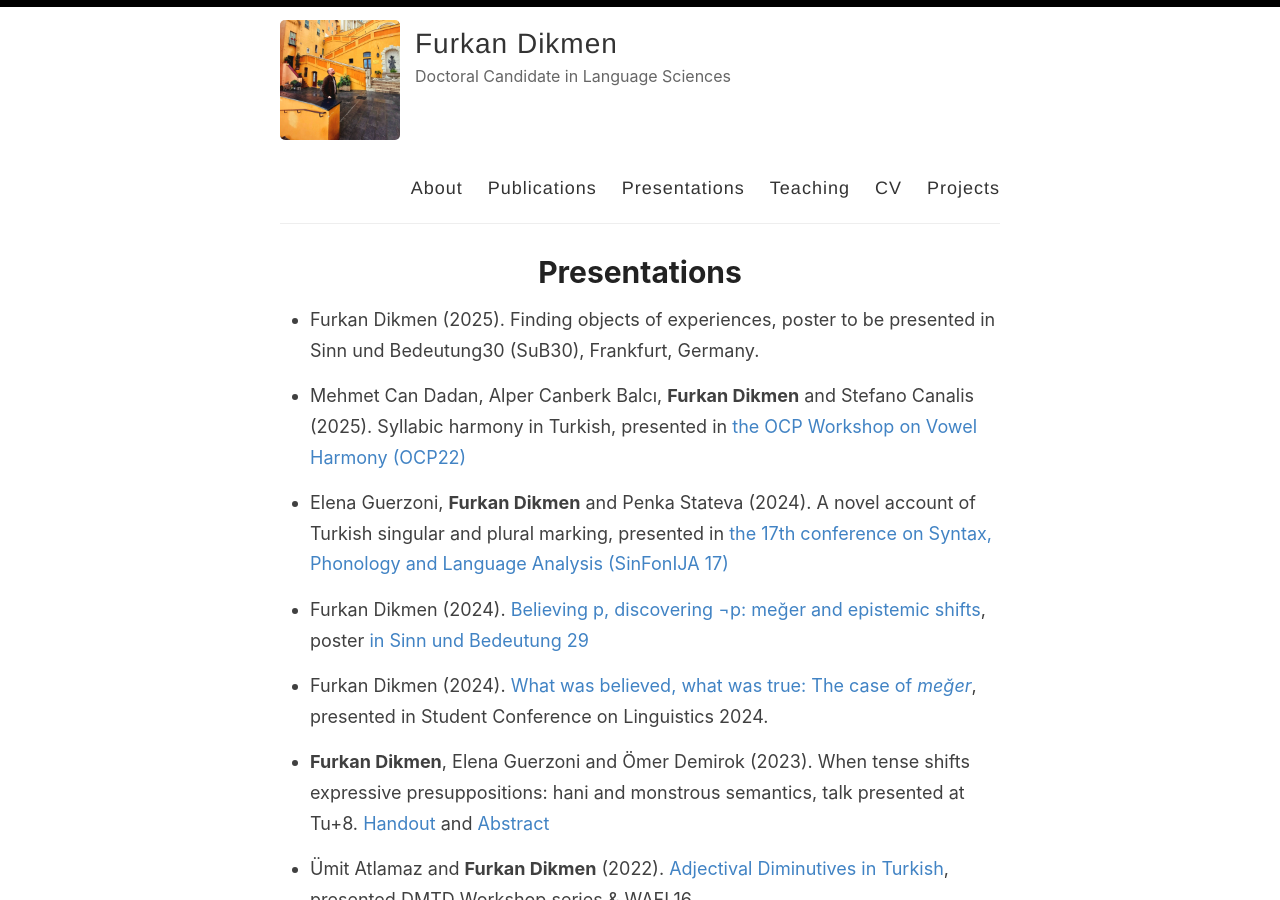
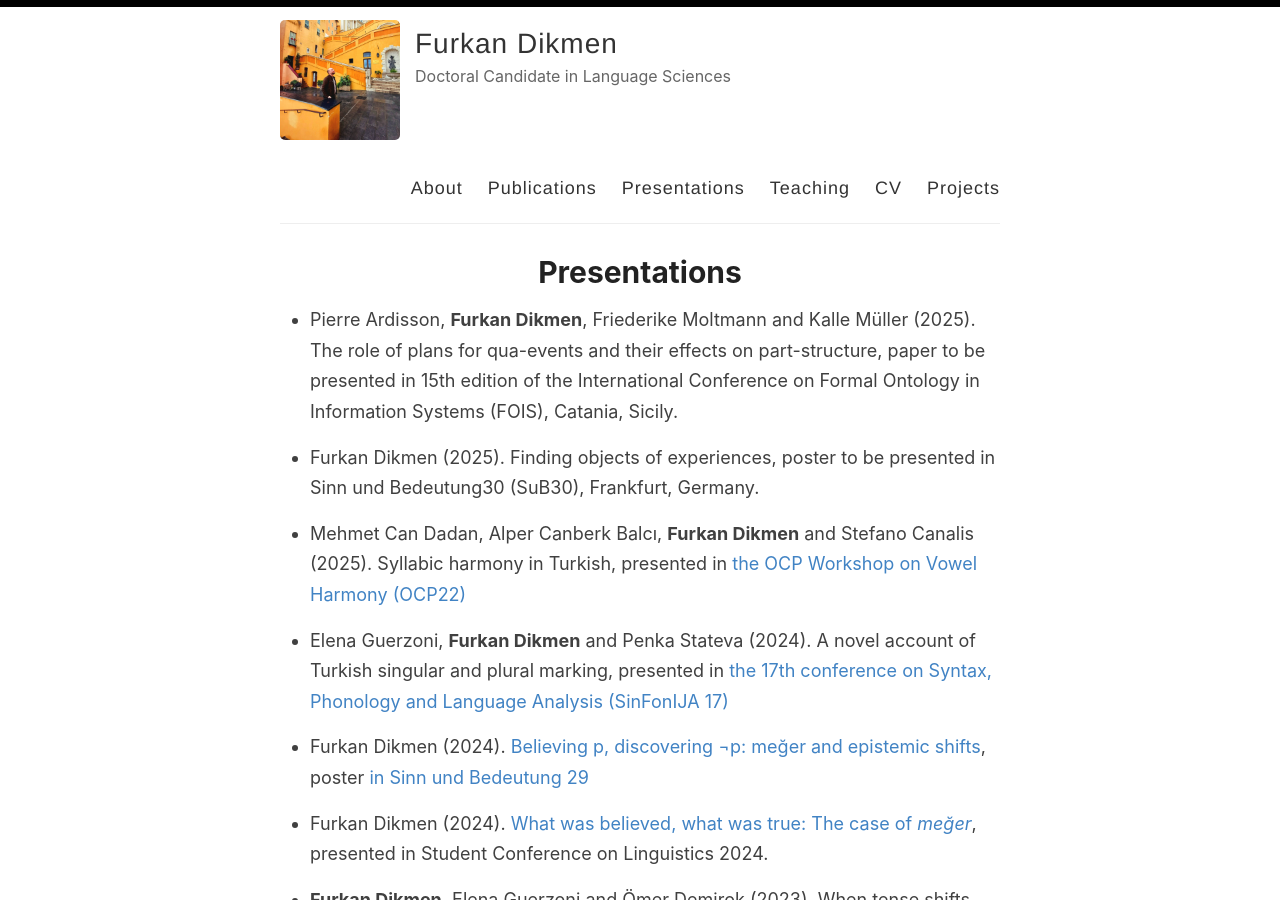
Before and after one commit to furkandikmen/furkandikmen.github.io, a Jekyll site: the page built from _pages/presentations.md, in a window 1280 px wide and 900 px high. Built offline with Jekyll 4.4.1, drawn with Linux system fonts in a browser that asks for light colours.

Commit message:
Update presentations.md

```diff
--- a/_pages/presentations.md
+++ b/_pages/presentations.md
@@ -3,6 +3,8 @@ layout: page
 title: Presentations
 permalink: /presentations/
 ---
+
+- Pierre Ardisson, **Furkan Dikmen**, Friederike Moltmann and Kalle Müller (2025). The role of plans for qua-events and their effects on part-structure, paper to be presented in 15th edition of the International Conference on Formal Ontology in Information Systems (FOIS), Catania, Sicily.
 
 - Furkan Dikmen (2025). Finding objects of experiences, poster to be presented in Sinn und Bedeutung30 (SuB30), Frankfurt, Germany.
 
```
